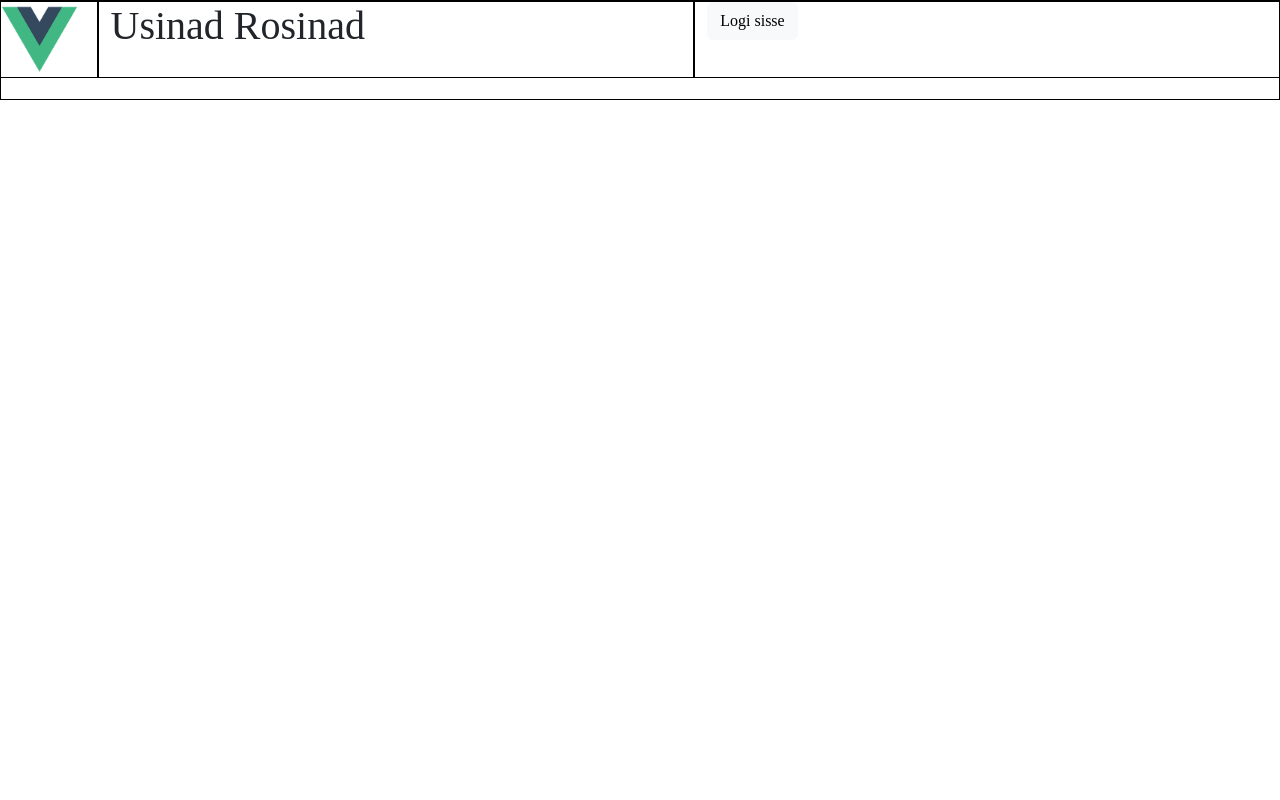
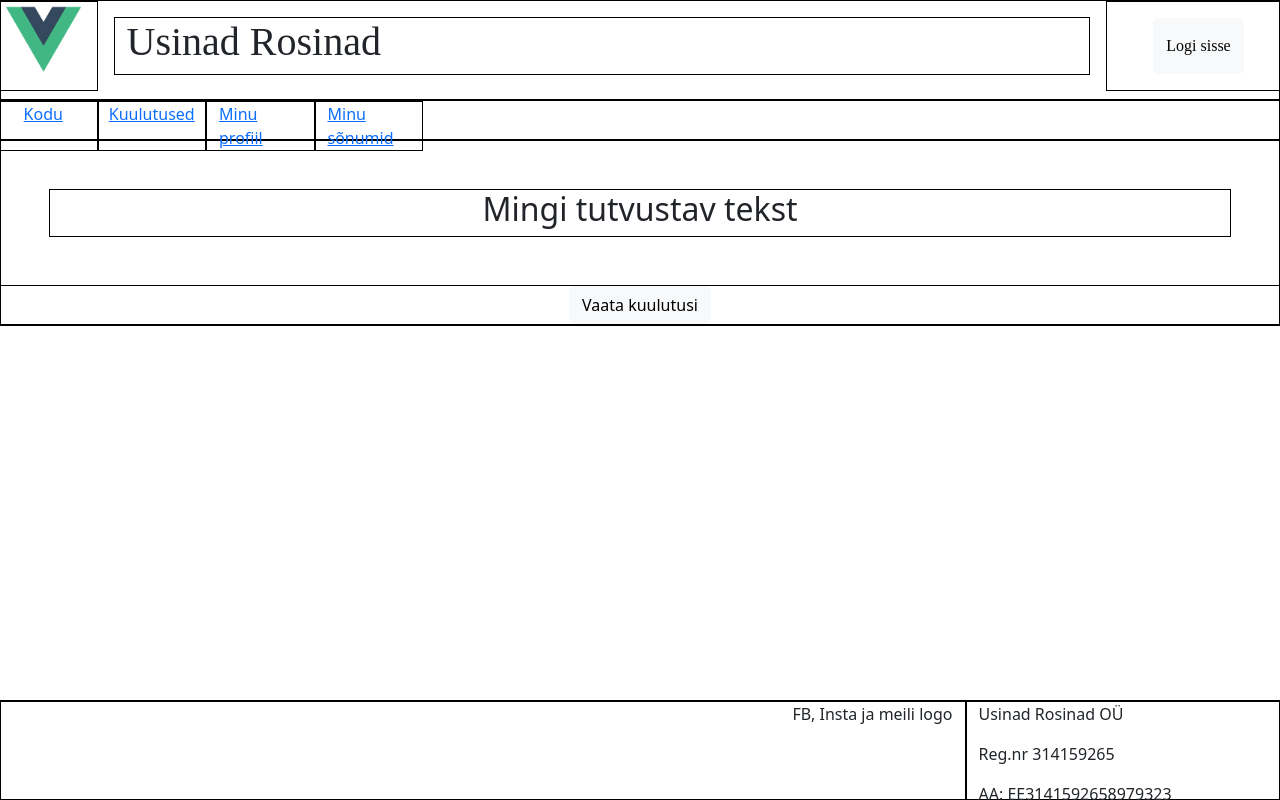
Before and after one commit to PeeterLond/usinadrosinadfront, a Vue app: page / in a window 1280 px wide. Built offline with nearby package versions, Linux system fonts and the light colour scheme.

Commit message:
KK-5 Complete

```diff
--- a/src/App.vue
+++ b/src/App.vue
@@ -1,21 +1,49 @@
 <template>
   <header>
-    <div class="header">
-      <div class="row justify-content-center">
-        <div class="col col-1">
-          <img src="../src/assets/logo.png" alt="ettevõtte logo" id="ettevõttelogo">
+      <div class="row">
+        <div class="col col-1 text-center">
+          <img src="../src/assets/logo.png" alt="ettevõtte logo" id="companyLogo">
         </div>
-        <div class="col">
+        <div class="col col-9 m-3">
           <h1>Usinad Rosinad</h1>
         </div>
-        <div class="col">
-          <button type="button" class="btn btn-light" >Logi sisse</button>
+        <div class="col d-flex justify-content-center">
+          <button type="button" class="btn btn-light m-3" >Logi sisse</button>
         </div>
-
+      </div>
+  </header>
+  <nav>
+    <div class="row">
+      <div class="col col-1 d-flex justify-content-center">
+        <router-link to="/">Kodu</router-link>
+      </div>
+      <div class="col col-1 d-flex justify-content-center">
+        <router-link to="/">Kuulutused</router-link>
+      </div>
+      <div class="col col-1 d-flex justify-content-center">
+        <router-link to="/">Minu profiil</router-link>
+      </div>
+      <div class="col col-1 d-flex justify-content-center">
+        <router-link to="/">Minu sõnumid</router-link>
       </div>
     </div>
-
-  </header>
+  </nav>
+<main>
+  <router-view></router-view>
+</main>
+ <footer>
+   <div class="row">
+     <div class="col col-9 d-flex justify-content-end">
+      FB, Insta ja meili logo
+     </div>
+     <div class="col">
+      <p> Usinad Rosinad OÜ</p>
+       <p> Reg.nr 314159265</p>
+       <p>  AA: EE3141592658979323</p>
+       <p> Usina tn 1, Rosina maakond</p>
+     </div>
+   </div>
+ </footer>
 </template>
 
 <script>
--- a/src/assets/css/style.css
+++ b/src/assets/css/style.css
@@ -1,12 +1,29 @@
-.header {
+header {
     border: solid 1px black;
     height: 100px;
     font-family: "Brush Script MT", serif;
 }
-#ettevõttelogo {
+#companyLogo {
     height: 75px;
 }
-.col{
+.col {
     border: solid 1px black;
 
 }
+nav {
+    border: solid 1px black;
+    height: 40px;
+}
+
+main {
+    border: solid 1px black;
+
+
+}
+footer {
+    border: solid 1px black;
+    height: 100px;
+    position: fixed;
+    bottom: 0;
+    width: 100%;
+}
--- a/src/components/HelloWorld.vue
+++ /dev/null
@@ -1,58 +0,0 @@
-<template>
-  <div class="hello">
-    <h1>{{ msg }}</h1>
-    <p>
-      For a guide and recipes on how to configure / customize this project,<br>
-      check out the
-      <a href="https://cli.vuejs.org" target="_blank" rel="noopener">vue-cli documentation</a>.
-    </p>
-    <h3>Installed CLI Plugins</h3>
-    <ul>
-      <li><a href="https://github.com/vuejs/vue-cli/tree/dev/packages/%40vue/cli-plugin-babel" target="_blank" rel="noopener">babel</a></li>
-      <li><a href="https://github.com/vuejs/vue-cli/tree/dev/packages/%40vue/cli-plugin-router" target="_blank" rel="noopener">router</a></li>
-    </ul>
-    <h3>Essential Links</h3>
-    <ul>
-      <li><a href="https://vuejs.org" target="_blank" rel="noopener">Core Docs</a></li>
-      <li><a href="https://forum.vuejs.org" target="_blank" rel="noopener">Forum</a></li>
-      <li><a href="https://chat.vuejs.org" target="_blank" rel="noopener">Community Chat</a></li>
-      <li><a href="https://twitter.com/vuejs" target="_blank" rel="noopener">Twitter</a></li>
-      <li><a href="https://news.vuejs.org" target="_blank" rel="noopener">News</a></li>
-    </ul>
-    <h3>Ecosystem</h3>
-    <ul>
-      <li><a href="https://router.vuejs.org" target="_blank" rel="noopener">vue-router</a></li>
-      <li><a href="https://vuex.vuejs.org" target="_blank" rel="noopener">vuex</a></li>
-      <li><a href="https://github.com/vuejs/vue-devtools#vue-devtools" target="_blank" rel="noopener">vue-devtools</a></li>
-      <li><a href="https://vue-loader.vuejs.org" target="_blank" rel="noopener">vue-loader</a></li>
-      <li><a href="https://github.com/vuejs/awesome-vue" target="_blank" rel="noopener">awesome-vue</a></li>
-    </ul>
-  </div>
-</template>
-
-<script>
-export default {
-  name: 'HelloWorld',
-  props: {
-    msg: String
-  }
-}
-</script>
-
-<!-- Add "scoped" attribute to limit CSS to this component only -->
-<style scoped>
-h3 {
-  margin: 40px 0 0;
-}
-ul {
-  list-style-type: none;
-  padding: 0;
-}
-li {
-  display: inline-block;
-  margin: 0 10px;
-}
-a {
-  color: #42b983;
-}
-</style>
--- a/src/router/index.js
+++ b/src/router/index.js
@@ -4,17 +4,10 @@ import HomeView from '../views/HomeView.vue'
 const routes = [
   {
     path: '/',
-    name: 'home',
+    name: 'homeRoute',
     component: HomeView
   },
-  {
-    path: '/about',
-    name: 'about',
-    // route level code-splitting
-    // this generates a separate chunk (about.[hash].js) for this route
-    // which is lazy-loaded when the route is visited.
-    component: () => import(/* webpackChunkName: "about" */ '../views/AboutView.vue')
-  }
+
 ]
 
 const router = createRouter({
--- a/src/views/HomeView.vue
+++ b/src/views/HomeView.vue
@@ -1,18 +1,22 @@
 <template>
   <div class="home">
-    <img alt="Vue logo" src="../assets/logo.png">
-    <HelloWorld msg="Welcome to Your Vue.js App"/>
+   <div class="row m-5">
+     <div class="col d-flex justify-content-center">
+       <h2> Mingi tutvustav tekst</h2>
+     </div>
+  </div>
+    <div class="row mt-5">
+      <div class="col d-flex justify-content-center">
+        <button type="submit" class="btn btn-light ">Vaata kuulutusi</button>
+      </div>
+    </div>
   </div>
 </template>
 
 <script>
-// @ is an alias to /src
-import HelloWorld from '@/components/HelloWorld.vue'
 
 export default {
   name: 'HomeView',
-  components: {
-    HelloWorld
-  }
+
 }
 </script>
```
